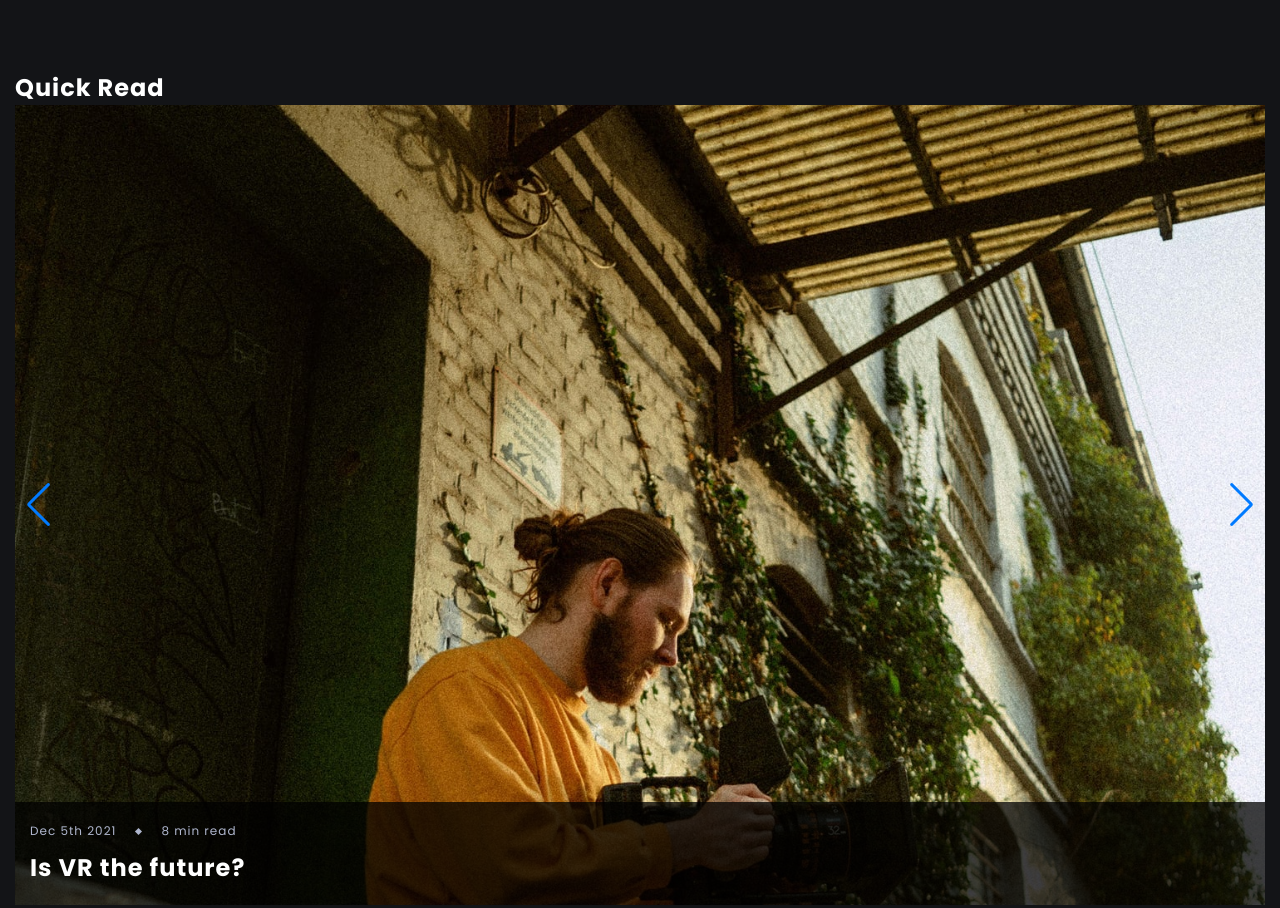
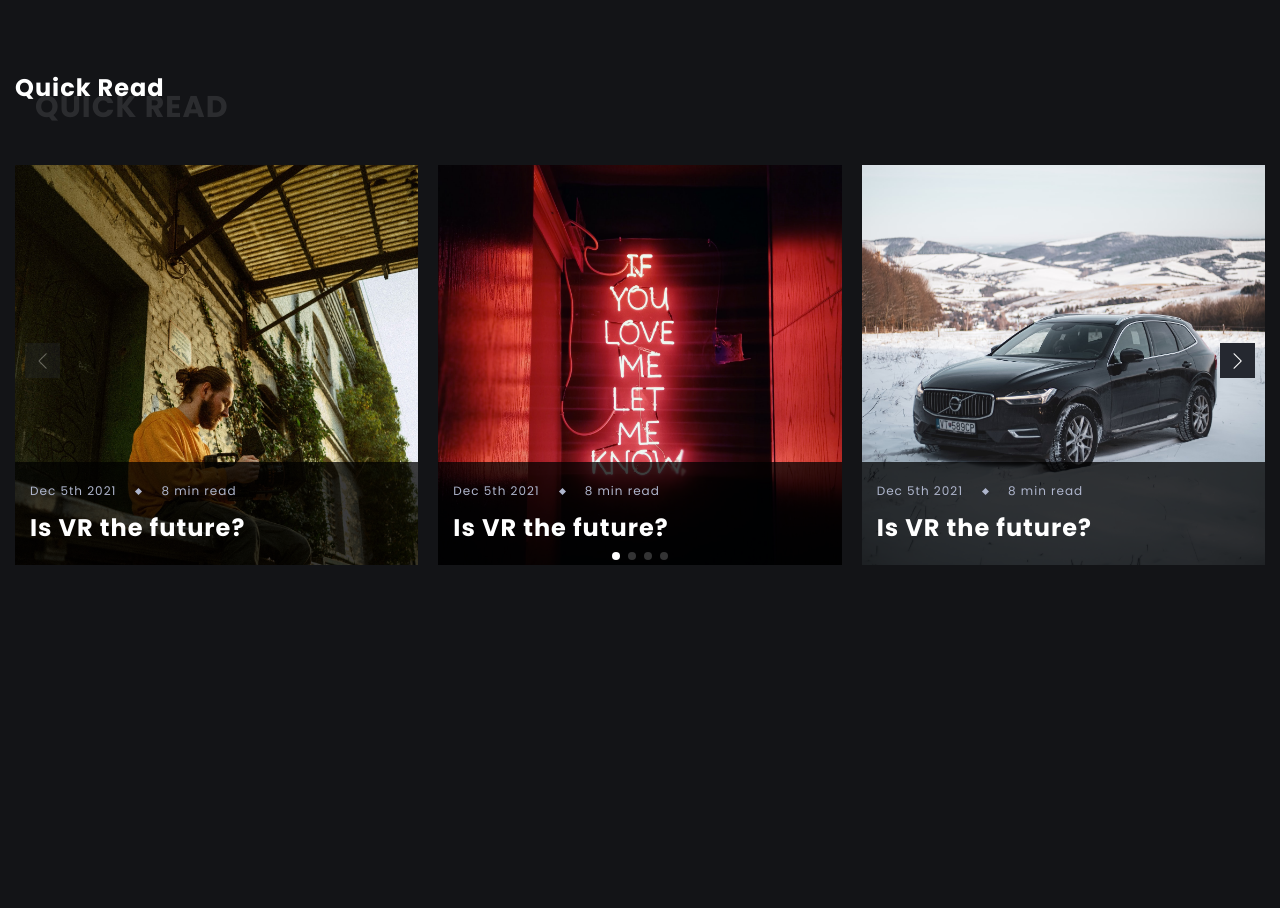
Before and after one commit to archit-kr/blogging-website, a plain HTML site: page index.html in a window 1280 px wide. Shown: the part 2780-3688 px from the top of the page. After the commit the page ends 3395 px from the top, so only its background shows below. Drawn offline with nearby package versions, Linux system fonts and the light colour scheme.

Commit message:
Add CSS and JS code for the "Quick Read" in assets/css/main.css and assets/js/main.js files respectively.

```diff
--- a/assets/css/main.css
+++ b/assets/css/main.css
@@ -464,8 +464,49 @@ body.light-theme {
 }
 
 /* Quick read */
+.section-title {
+    position: relative;
+    font-size: var(--font-size-md);
+    margin-bottom: 6rem;
+}
+
+.section-title::before {
+    content: attr(data-name);
+    font-size: var(--font-size-lg);
+    text-transform: uppercase;
+    opacity: 0.1;
+    position: absolute;
+    top: 1.5rem;
+    left: 2rem;
+}
+
+.article.swiper-slide {
+    height: 40rem;
+}
 
 /* Quick read - Swiper */
+.swiper-wrapper {
+    height: auto;
+}
+
+.swiper-controls {
+    width: 3.5rem;
+    height: 3.5rem;
+    background-color: var(--secondary-background-color);
+}
+
+.swiper-controls::after {
+    font-size: 1.6rem;
+    color: var(--light-color);
+}
+
+.swiper-pagination {
+    bottom: 0.5rem !important;
+}
+
+.swiper-pagination-bullet {
+    background-color: var(--light-color);
+}
 
 /* Older posts */
 
--- a/assets/js/main.js
+++ b/assets/js/main.js
@@ -69,3 +69,22 @@ themeToggleBtn.addEventListener("click", function () {
 });
 
 // Swiper
+const swiper = new Swiper(".swiper", {
+    slidesPerView: 1,
+    spaceBetween: 20,
+    navigation: {
+        nextEl: ".swiper-button-next",
+        prevEl: ".swiper-button-prev",
+    },
+    pagination: {
+        el: ".swiper-pagination",
+    },
+    breakpoints: {
+        700: {
+            slidesPerView: 2,
+        },
+        1200: {
+            slidesPerView: 3,
+        },
+    },
+});
```
